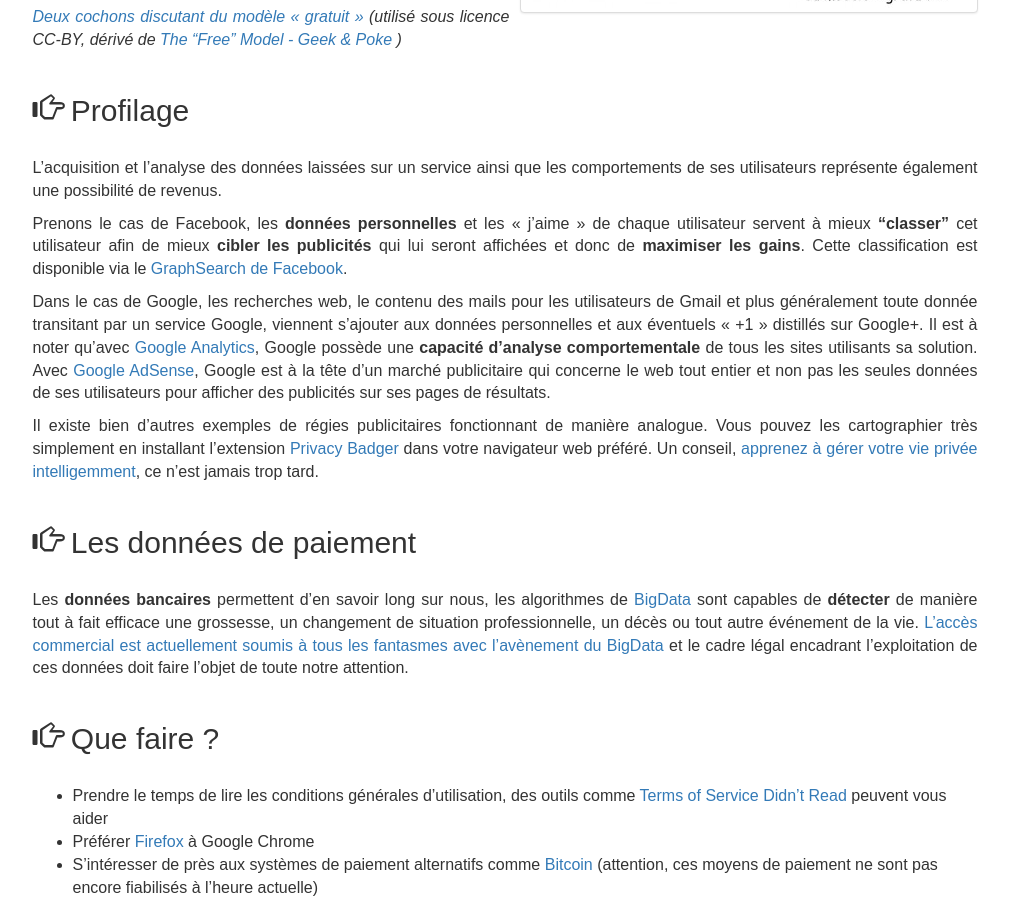
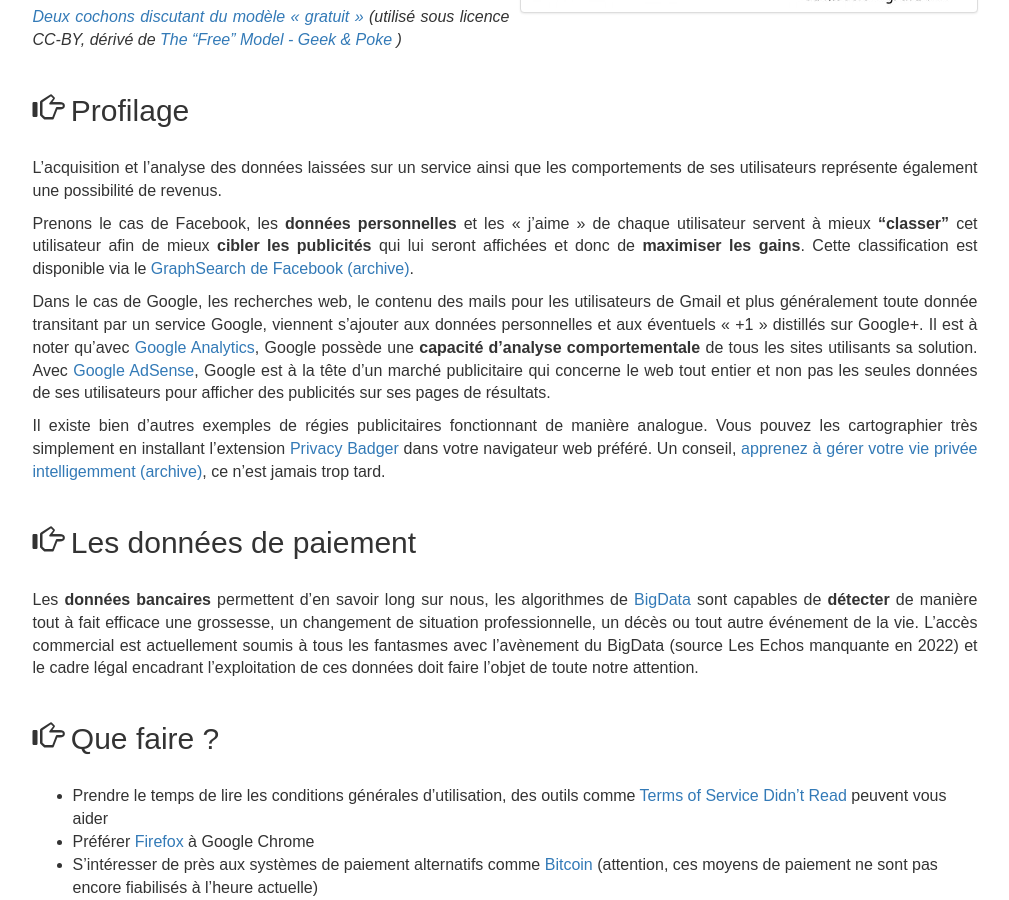
Before and after one commit to willdurand/jenairienacacher.fr, a Jekyll site: the page built from _posts/2014-01-23-publicite-gratuite.md, in a window 1280 px wide and 900 px high, scrolled down 808 px. Shown: the whole window, without its empty margins (135-1144 px from the left). Built offline with Jekyll 4.4.1, drawn with Linux system fonts in a browser that asks for light colours; some web fonts are replaced.

Commit message:
fix some dead links, use https when possible

```diff
--- a/_data/autres-sources.yml
+++ b/_data/autres-sources.yml
@@ -1,8 +1,8 @@
 -
-    title: "Why Privacy Matters Even if You Have 'Nothing to Hide'"
+    title: "Why Privacy Matters Even if You Have 'Nothing to Hide' (archive)"
     authors:
         - Daniel J. Solove
-    url: https://chronicle.com/article/Why-Privacy-Matters-Even-if/127461/
+    url: https://web.archive.org/web/20141002095939/http://chronicle.com/article/Why-Privacy-Matters-Even-if/127461
     language: "Anglais"
 
 -
--- a/_data/sources.yml
+++ b/_data/sources.yml
@@ -1,11 +1,11 @@
 -
-    url: https://www.laquadrature.net/fr/
+    url: https://www.laquadrature.net/
     image: logo_laquadrature-net_horiz_moyen.png
 
 -
-    url: http://bugbrother.blog.lemonde.fr/
+    url: https://www.lemonde.fr/blog/bugbrother/
     image: bug-brother.jpg
 
 -
-    url: http://reflets.info/
+    url: https://reflets.info/
     image: logo-reflets.png
--- a/_posts/2014-01-23-publicite-gratuite.md
+++ b/_posts/2014-01-23-publicite-gratuite.md
@@ -26,9 +26,9 @@
 bien qu'anglophone, peut vous aider à vous faire une idée rapide.
 
 _[Deux cochons discutant du modèle « gratuit
-»](http://standblog.org/blog/post/2015/01/30/Flicage-brouillon-Partie-2-chapitre-15-le-piege-de-la-gratuite)
+»](https://standblog.org/blog/post/2015/01/30/Flicage-brouillon-Partie-2-chapitre-15-le-piege-de-la-gratuite)
 (utilisé sous licence CC-BY, dérivé de [The "Free" Model - Geek &
-Poke](http://geek-and-poke.com/geekandpoke/2010/12/21/the-free-model.html) )_
+Poke](https://geek-and-poke.com/geekandpoke/2010/12/21/the-free-model.html) )_
 
 <h2><i class="glyphicon glyphicon-hand-right" aria-hidden="true"></i> Profilage</h2>
 
@@ -40,17 +40,16 @@
 chaque utilisateur servent à mieux **"classer"** cet utilisateur afin de mieux
 **cibler les publicités** qui lui seront affichées et donc de **maximiser les
 gains**.  Cette classification est disponible via le
-<a href="http://www.cnil.fr/linstitution/actualite/article/article/graph-search-testez-limpact-du-nouvel-outil-de-recherche-de-facebook-sur-vos-donnees/">GraphSearch
-de Facebook</a>.
+<a href="https://web.archive.org/web/20131123184657/http://www.cnil.fr/linstitution/actualite/article/article/graph-search-testez-limpact-du-nouvel-outil-de-recherche-de-facebook-sur-vos-donnees/">GraphSearch de Facebook (archive)</a>.
 
 Dans le cas de Google, les recherches web, le contenu des mails pour les
 utilisateurs de Gmail et plus généralement toute donnée transitant par un
 service Google, viennent s'ajouter aux données personnelles et aux éventuels «
 +1 » distillés sur Google+. Il est à noter qu'avec
-<a href="http://fr.wikipedia.org/wiki/Google_Analytics">Google Analytics</a>,
+<a href="https://fr.wikipedia.org/wiki/Google_Analytics">Google Analytics</a>,
 Google possède une **capacité d'analyse comportementale** de tous les sites
 utilisants sa solution. Avec
-<a href="http://fr.wikipedia.org/wiki/AdSense">Google AdSense</a>, Google est à
+<a href="https://fr.wikipedia.org/wiki/AdSense">Google AdSense</a>, Google est à
 la tête d'un marché publicitaire qui concerne le web tout entier et non pas les
 seules données de ses utilisateurs pour afficher des publicités sur ses pages
 de résultats.
@@ -59,8 +58,8 @@
 manière analogue. Vous pouvez les cartographier très simplement en installant
 l'extension <a href="https://www.eff.org/privacybadger">Privacy Badger</a> dans
 votre navigateur web préféré. Un conseil, [apprenez à gérer votre vie privée
-intelligemment](https://www.mozilla.org/fr/privacy/tips/), ce n'est jamais trop
-tard.
+intelligemment (archive)](https://web.archive.org/web/20160101062954/https://www.mozilla.org/fr/privacy/tips/),
+ce n'est jamais trop tard.
 
 <h2><i class="glyphicon glyphicon-hand-right" aria-hidden="true"></i> Les données de paiement</h2>
 
@@ -68,10 +67,9 @@
 de [BigData](https://fr.wikipedia.org/wiki/Big_data) sont capables de
 **détecter** de manière tout à fait efficace une grossesse, un changement de
 situation professionnelle, un décès ou tout autre événement de la vie.
-<a href="http://www.lesechos.fr/idees-debats/cercle/cercle-77046-la-tentation-des-banques-dutiliser-nos-donnees-a-caractere-personnel-1017612.php">L'accès
-commercial est actuellement soumis à tous les fantasmes avec l'avènement du
-BigData</a> et le cadre légal encadrant l'exploitation de ces données doit
-faire l'objet de toute notre attention.
+L'accès commercial est actuellement soumis à tous les fantasmes avec l'avènement
+du BigData (source Les Echos manquante en 2022) et le cadre légal encadrant
+l'exploitation de ces données doit faire l'objet de toute notre attention.
 
 <h2><i class="glyphicon glyphicon-hand-right" aria-hidden="true"></i> Que faire ?</h2>
 
@@ -79,6 +77,6 @@
   comme [Terms of Service Didn't Read](https://tosdr.org/) peuvent vous aider
 - Préférer [Firefox](https://www.mozilla.org/fr/firefox/new/) à Google Chrome
 - S'intéresser de près aux systèmes de paiement alternatifs comme
-  [Bitcoin](http://fr.wikipedia.org/wiki/Bitcoin) (attention, ces moyens de
+  [Bitcoin](https://fr.wikipedia.org/wiki/Bitcoin) (attention, ces moyens de
   paiement ne sont pas encore fiabilisés à l'heure actuelle)
-- Et [si, on peut vivre sans Google !](http://www.reporterre.net/Mais-si-on-peut-vivre-sans-Google)
+- Et [si, on peut vivre sans Google !](https://reporterre.net/Mais-si-on-peut-vivre-sans-Google)
```
Also changed, not shown: _data/articles.yml (+8 -9 lines), _posts/2014-01-21-transparence.md (+10 -11 lines), _posts/2014-01-22-surveillance.md (+44 -43 lines).
